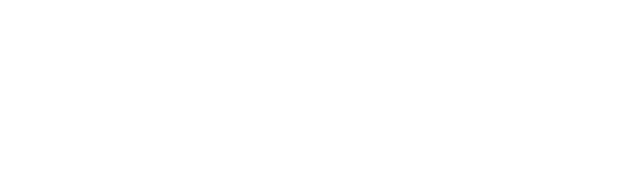
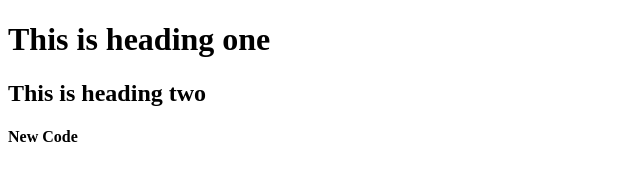
Before and after one commit to next-dev21/my-first-repo, a plain HTML site: page git-sample.html in a window 1280 px wide. Shown: the whole page, without its empty margins (0-640 px from the left). Drawn offline with Linux system fonts and the light colour scheme.

Commit message:
code added

```diff
--- a/git-sample.html
+++ b/git-sample.html
@@ -7,6 +7,8 @@
     <title>Git Module</title>
 </head>
 <body>
-
+    <h1>This is heading one</h1>
+    <h2>This is heading two</h2>
+    <h4>New Code</h4>
 </body>
 </html>
```
